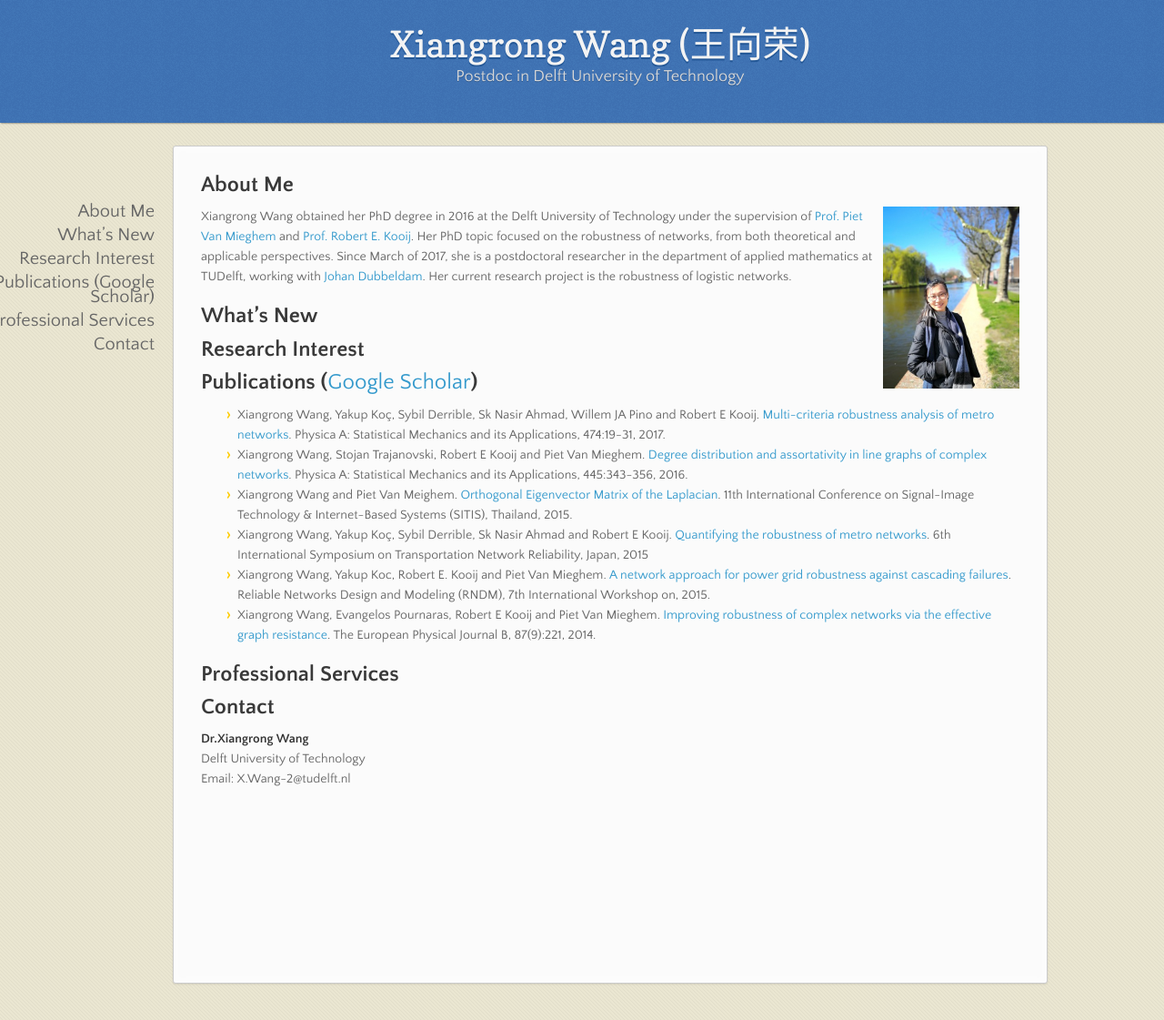
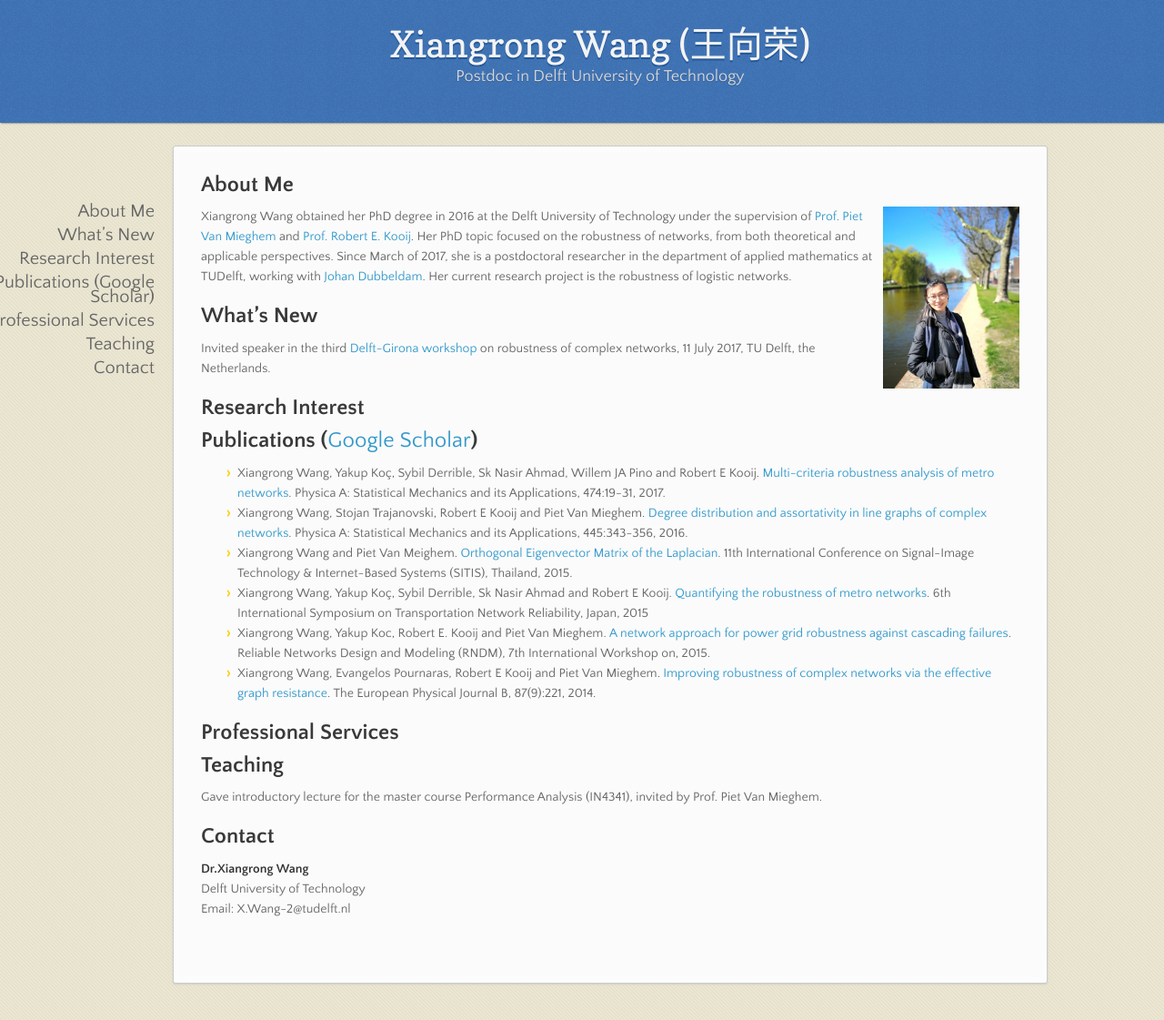
Before and after one commit to xiangrongwang/xiangrongwang.github.io, a Jekyll site: the page built from index.md, in a window 1280 px wide and 1121 px high. Shown: the whole window at 91% size. Built offline with Jekyll 4.4.1, drawn with Linux system fonts in a browser that asks for light colours; nearby versions of some CDN libraries; our own code applies the rules of GitHub Pages for plain Markdown files.

Commit message:
Create index.md

```diff
--- a/index.md
+++ b/index.md
@@ -5,6 +5,7 @@ Xiangrong Wang obtained her PhD degree in 2016 at the Delft University of Techno
 Her PhD topic focused on the robustness of networks,  from both theoretical and applicable perspectives. Since March of 2017, she is a postdoctoral researcher in the department of applied mathematics at TUDelft, working with [Johan Dubbeldam](http://ta.twi.tudelft.nl/dv/users/dubbel/).  Her current research project is the robustness of logistic networks.
 
 ## What's New
+Invited speaker in the third [Delft-Girona workshop](https://www.nas.ewi.tudelft.nl/rocn/index.html) on robustness of complex networks, 11 July 2017, TU Delft, the Netherlands.
 
 ## Research Interest
 
@@ -18,6 +19,9 @@ Her PhD topic focused on the robustness of networks,  from both theoretical and
 
 ## Professional Services
 
+## Teaching
+Gave introductory lecture for the master course Performance Analysis (IN4341), invited by Prof. Piet Van Mieghem.
+
 ## Contact
 **Dr.Xiangrong Wang**
 Delft University of Technology
```
